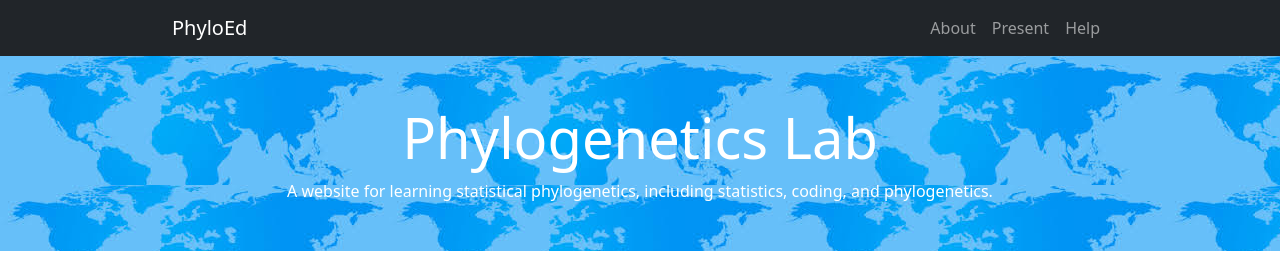
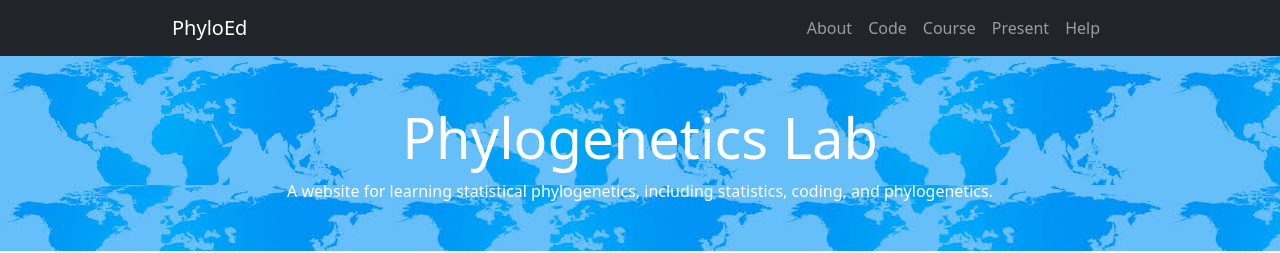
Before and after one commit to lliu1871/PhyEd, a Jekyll site: the page built from index.markdown, in a window 1280 px wide. Shown: the top 253 px of the page. Built offline with Jekyll 4.4.1, drawn with Linux system fonts in a browser that asks for light colours.

Commit message:
Update _config.yml

```diff
--- a/_config.yml
+++ b/_config.yml
@@ -43,6 +43,8 @@ bootstrap:
   # this and add the path to the page *files* in order as they should show up
   header_pages:
    - about.markdown
+   - code.markdown
+   - course.markdown
    - present.markdown
    - help.markdown
 
```
